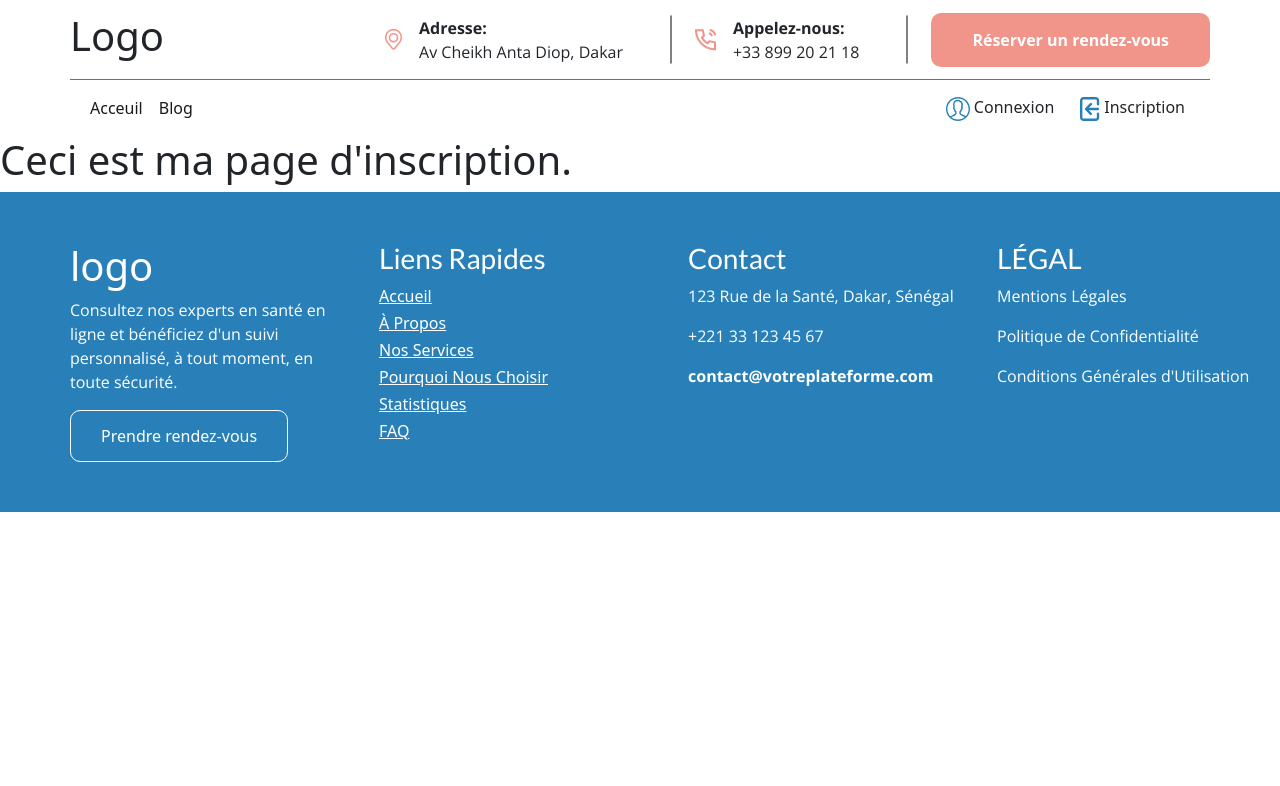
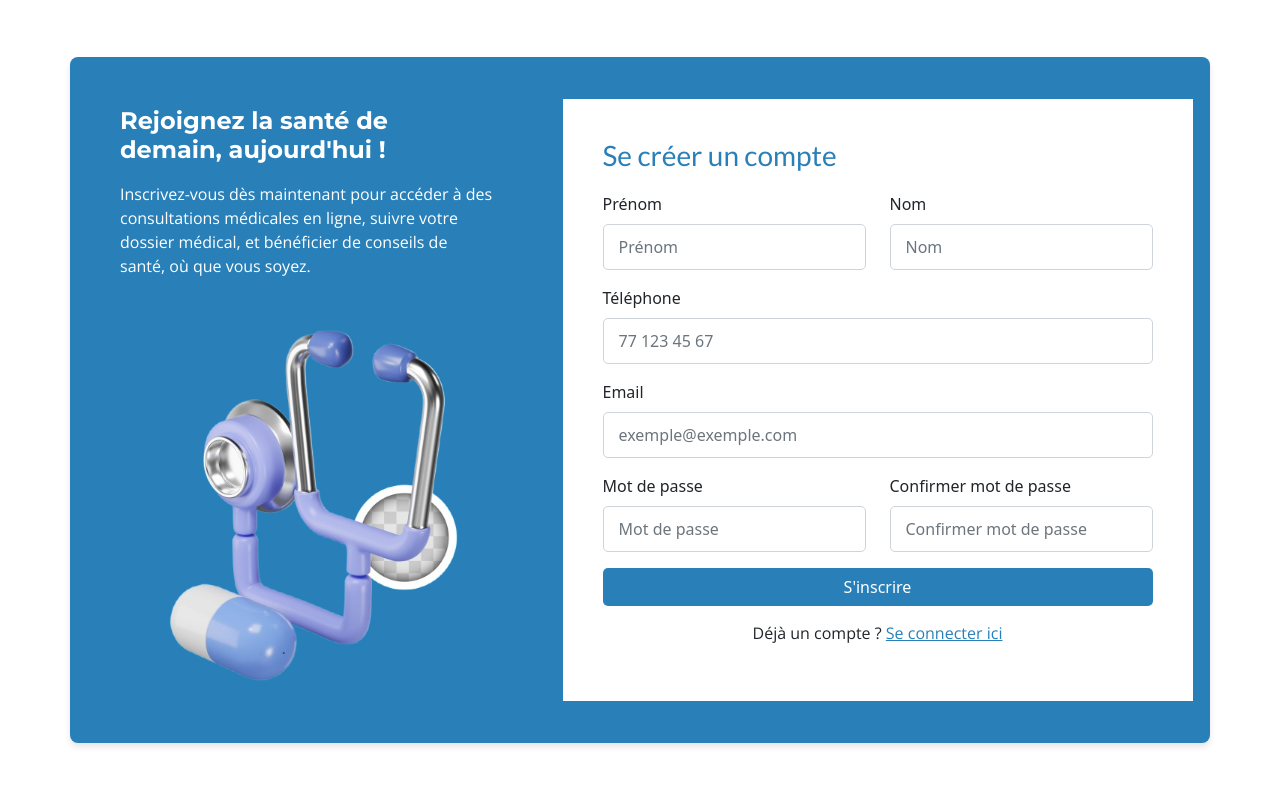
Before and after one commit to loctetgenius221/Certif_frontend, a Vue app: page /inscription in a window 1280 px wide. Shown: the top 786 px of the page. Built offline with nearby package versions, Linux system fonts and the light colour scheme.

Commit message:
Intégration de la page d'inscription

```diff
--- a/src/App.vue
+++ b/src/App.vue
@@ -1,20 +1,13 @@
 <template>
   <div id="app">
-    <EnTete />
+
     <RouterView/>
-    <PiedDePage />
   </div>
 </template>
 
-<script>
+<script setup>
 import '../src/assets/css/GlobalView.css'
-import EnTete from './components/EnTete.vue';
-import PiedDePage from './components/PiedDePage.vue';
+// import EnTete from './components/EnTete.vue';
+// import PiedDePage from './components/PiedDePage.vue';
 
-export default {
-  components: {
-    EnTete,
-    PiedDePage,
-  },
-};
 </script>
--- /dev/null
+++ b/src/assets/css/auth/InscriptionView.css
@@ -0,0 +1,66 @@
+.registration-container {
+  display: flex;
+  align-items: center;
+  justify-content: center;
+  height: 100vh;
+  overflow: hidden;
+}
+.form-section {
+  background-color: #2980B9;
+  border-radius: 8px;
+  box-shadow: 0 4px 6px rgba(0, 0, 0, 0.1);
+  overflow: hidden;
+}
+.form-section .container {
+  display: flex;
+  flex-direction: row;
+}
+.left-panel {
+  color: white;
+  padding: 50px;
+  display: flex;
+  flex-direction: column;
+  justify-content: center;
+}
+.left-panel h2 {
+  font-size: 24px;
+  font-weight: bold;
+}
+.left-panel p {
+  font-size: 16px;
+  margin-top: 10px;
+}
+.form-panel {
+  margin: auto;
+  padding: 40px;
+  width: auto;
+  background-color: #fff;
+}
+.form-panel h3 {
+  color: #2980B9;
+  margin-bottom: 20px;
+}
+.form-panel input {
+  padding: 10px 15px;
+}
+.btn-custom {
+  background-color: #2980B9;
+  color: white;
+  border-radius: 5px;
+}
+.btn-custom:hover {
+  background-color: #135a85;
+}
+.already-account {
+  text-align: center;
+  margin-top: 15px;
+}
+.already-account a {
+  color: #2980B9;
+}
+.already-account a:hover {
+  text-decoration: underline;
+}
+.form-control {
+  border-radius: 5px;
+}
--- a/src/router/index.js
+++ b/src/router/index.js
@@ -1,6 +1,6 @@
 import { createRouter, createWebHistory } from 'vue-router'
-import ConnexionView from '@/views/portail/ConnexionView.vue';
-import InscriptionView from '@/views/portail/InscriptionView.vue';
+import ConnexionView from '@/views/Auth/ConnexionView.vue';
+import InscriptionView from '@/views/Auth/InscriptionView.vue';
 import ArticleView from '@/views/portail/ArticleView.vue';
 import BlogView from '@/views/portail/BlogView.vue';
 import AcceuilView from '@/views/portail/AcceuilView.vue';
--- /dev/null
+++ b/src/views/Auth/InscriptionView.vue
@@ -0,0 +1,98 @@
+<template>
+  <div>
+    <div class="registration-container">
+      <div class="form-section">
+        <div class="container">
+          <div class="left-panel col-md-5">
+            <h2>Rejoignez la santé de demain, aujourd'hui !</h2>
+            <p>
+              Inscrivez-vous dès maintenant pour accéder à des consultations
+              médicales en ligne, suivre votre dossier médical, et bénéficier de
+              conseils de santé, où que vous soyez.
+            </p>
+            <img
+              src="../../../public/image/illustration01.png"
+              alt="medical image"
+              class="img-fluid mt-4"
+            />
+          </div>
+          <div class="form-panel col-md-7">
+            <h3>Se créer un compte</h3>
+            <form>
+              <div class="row mb-3">
+                <div class="col">
+                  <label for="prenom" class="form-label">Prénom</label>
+                  <input
+                    type="text"
+                    class="form-control"
+                    id="prenom"
+                    placeholder="Prénom"
+                  />
+                </div>
+                <div class="col">
+                  <label for="nom" class="form-label">Nom</label>
+                  <input
+                    type="text"
+                    class="form-control"
+                    id="nom"
+                    placeholder="Nom"
+                  />
+                </div>
+              </div>
+              <div class="mb-3">
+                <label for="telephone" class="form-label">Téléphone</label>
+                <input
+                  type="tel"
+                  class="form-control"
+                  id="telephone"
+                  placeholder="77 123 45 67"
+                />
+              </div>
+              <div class="mb-3">
+                <label for="email" class="form-label">Email</label>
+                <input
+                  type="email"
+                  class="form-control"
+                  id="email"
+                  placeholder="exemple@exemple.com"
+                />
+              </div>
+              <div class="row mb-3">
+                <div class="col">
+                  <label for="password" class="form-label">Mot de passe</label>
+                  <input
+                    type="password"
+                    class="form-control"
+                    id="password"
+                    placeholder="Mot de passe"
+                  />
+                </div>
+                <div class="col">
+                  <label for="confirmPassword" class="form-label"
+                    >Confirmer mot de passe</label
+                  >
+                  <input
+                    type="password"
+                    class="form-control"
+                    id="confirmPassword"
+                    placeholder="Confirmer mot de passe"
+                  />
+                </div>
+              </div>
+              <div class="d-grid">
+                <button type="submit" class="btn btn-custom">S'inscrire</button>
+              </div>
+              <div class="already-account">
+                <p>Déjà un compte ? <a href="#">Se connecter ici</a></p>
+              </div>
+            </form>
+          </div>
+        </div>
+      </div>
+    </div>
+  </div>
+</template>
+
+<script setup>
+import "@/assets/css/auth/InscriptionView.css";
+</script>
--- a/src/views/portail/AcceuilView.vue
+++ b/src/views/portail/AcceuilView.vue
@@ -1,4 +1,5 @@
 <template>
+  <EnTete />
   <div>
     <section class="hero-header d-flex align-items-center">
       <div class="container ">
@@ -301,14 +302,16 @@
       </div>
     </section>
   </div>
+  <PiedDePage />
+
 </template>
 
-<script>
+<script setup>
 import '@/assets/css/AcceuilView.css';
+import EnTete from '../../components/EnTete.vue';
+import PiedDePage from '../../components/PiedDePage.vue';
 
-export default {
-  name: 'AcceuilView',
-};
+
 </script>
 
 <style>
--- a/src/views/portail/InscriptionView.vue
+++ /dev/null
@@ -1,13 +0,0 @@
-<template>
-  <div>
-    <h1>Ceci est ma page d'inscription.</h1>
-  </div>
-</template>
-
-<script>
-
-</script>
-
-<style>
-
-</style>
```
Also changed, not shown: src/views/portail/ArticleView.vue (+65 -19 lines), src/views/portail/BlogView.vue (+87 -33 lines), public/image/illustration01.png (added), public/image/patternhealthll-removebg-preview.png (added), src/assets/css/auth/ConnexionView.css (added), src/views/Auth/ConnexionView.vue (renamed from src/views/portail/ConnexionView.vue).
